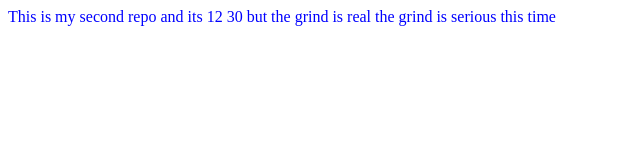
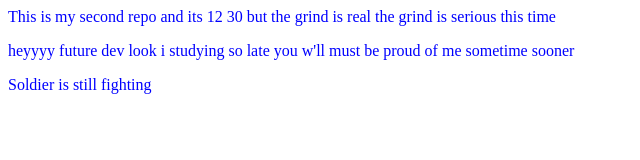
Before and after one commit to Devrajsingh7/local-repo, a plain HTML site: page index.html in a window 1280 px wide. Shown: the whole page, without its empty margins (0-640 px from the left). Drawn offline with Linux system fonts and the light colour scheme.

Commit message:
new paragraph

```diff
--- a/index.html
+++ b/index.html
@@ -1,2 +1,4 @@
 <p>This is my second repo and its 12 30 but the grind is real the grind is serious this time</p>
 <link rel="stylesheet" href="style.css">
+<p>heyyyy future dev look i studying so late you w'll must be proud of me sometime sooner<p></p>
+<p>Soldier is still fighting</p></p>
```
